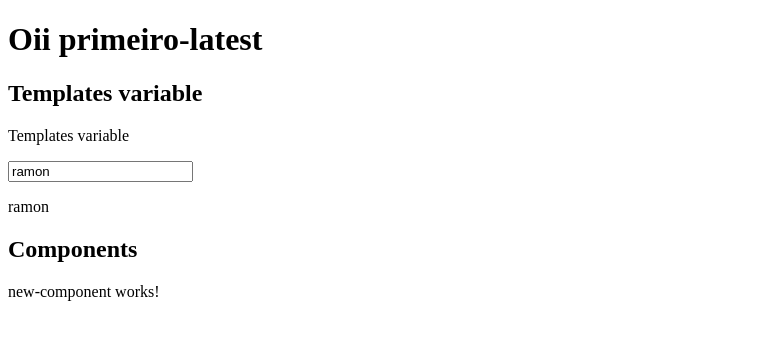
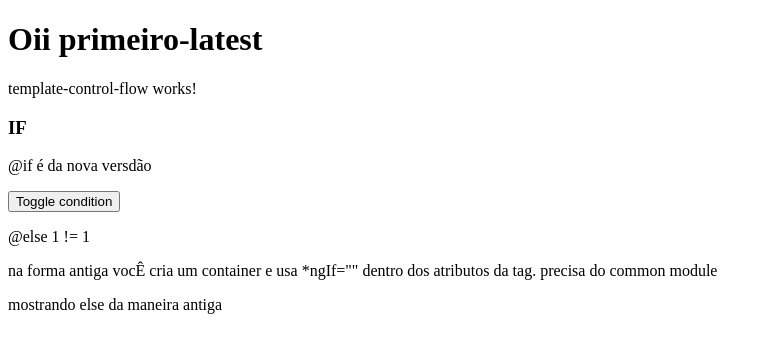
Before and after one commit to Ramon-Erik/aprendizados-angular, an Angular app in the folder primeiro-latest/: page / in a window 1280 px wide. Shown: the top 352 px of the page, without its empty margins (0-772 px from the left). Built offline with nearby package versions, Linux system fonts and the light colour scheme.

Commit message:
aula de@if e ng if

```diff
--- a/primeiro-latest/src/app/app.component.ts
+++ b/primeiro-latest/src/app/app.component.ts
@@ -4,18 +4,23 @@ import { RouterOutlet } from '@angular/router';
 import { NewComponent } from './components/new-component/new-component.component';
 import { TemplatesBindingComponent } from "./components/templates/templates-binding/templates-binding.component";
 import { TemplatesVariablesComponent } from "./components/templates/templates-variables/templates-variables.component";
+import { TemplateControlFlowComponent } from './components/template/template-control-flow/template-control-flow.component';
 
 @Component({
   selector: 'app-root',
   standalone: true,
-  imports: [NewComponent, TemplatesBindingComponent, TemplatesVariablesComponent],
+  imports: [
+    // NewComponent, TemplatesBindingComponent, TemplatesVariablesComponent,
+    TemplateControlFlowComponent
+  ],
   template: `
   <!--<router-outlet></router-outlet> -->
     <h1>Oii {{title}}</h1>
     <div class="theme-dark">
       <!-- <app-new-component/>
       <app-templates-binding/> -->
-      <app-templates-variables/>
+      <!-- <app-templates-variables/> -->
+      <app-template-control-flow/>
     </div>
   `,
 })
--- /dev/null
+++ b/primeiro-latest/src/app/components/template/template-control-flow/template-control-flow.component.html
@@ -0,0 +1,17 @@
+<p>template-control-flow works!</p>
+<h3>IF</h3>
+<p>&commat;if é da nova versdão</p>
+<button (click)="changeCondition()">Toggle condition</button>
+<p>@if (condition) {
+  &commat;if (1 === 1)
+} @else {
+  &commat;else 1 != 1
+}
+</p>
+<p>na forma antiga vocÊ cria um container e usa *ngIf="" dentro dos atributos da tag. precisa do common module</p>
+<ng-container *ngIf="condition; else negado">
+  mostrando a maneira antiga
+</ng-container>
+<ng-template #negado>
+  mostrando  else da maneira antiga
+</ng-template>
--- /dev/null
+++ b/primeiro-latest/src/app/components/template/template-control-flow/template-control-flow.component.ts
@@ -0,0 +1,16 @@
+import { CommonModule } from '@angular/common';
+import { Component } from '@angular/core';
+
+@Component({
+  selector: 'app-template-control-flow',
+  standalone: true,
+  imports: [CommonModule],
+  templateUrl: './template-control-flow.component.html',
+  styleUrl: './template-control-flow.component.scss'
+})
+export class TemplateControlFlowComponent {
+  public condition = false
+  public changeCondition() {
+    this.condition = !this.condition
+  }
+}
```
Also changed, not shown: primeiro-latest/src/app/components/template/template-control-flow/template-control-flow.component.scss (added), 1 other file (tests, documents, lock files or other folders).
